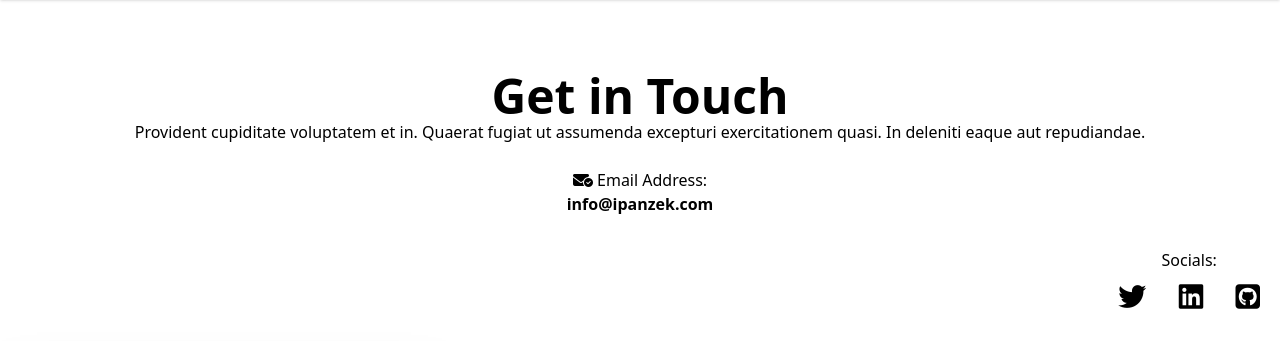
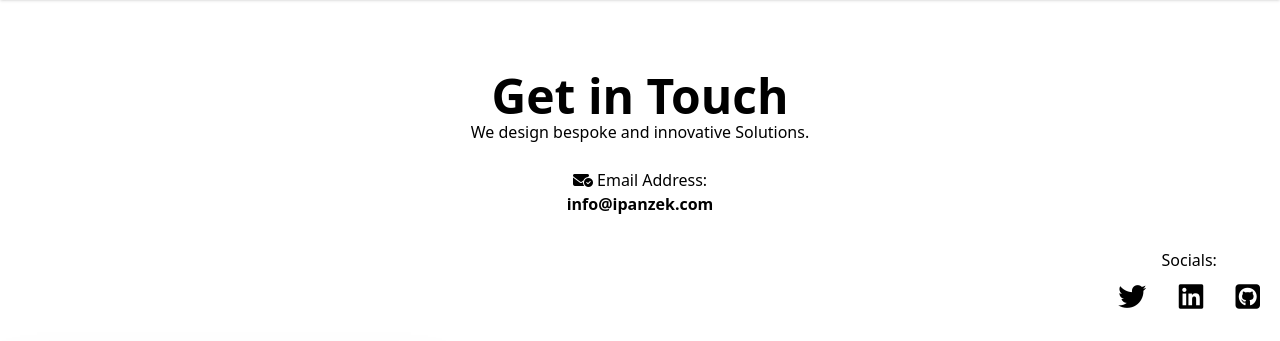
Before and after one commit to panzek/panzeksolutions, a Django app: page /contact/ in a window 1280 px wide. Shown: the part 263-604 px from the top of the page. Run offline with Django 5.2, Linux system fonts and the light colour scheme; style sheets or scripts are compiled from the project's sources; some libraries are stand-ins or nearby versions.

Commit message:
Edit text content

```diff
--- a/contact/templates/contact/contact.html
+++ b/contact/templates/contact/contact.html
@@ -15,8 +15,7 @@
                 <div>
                     <h1 class="text-5xl font-bold">Get in Touch</h1>
                     <p>
-                        Provident cupiditate voluptatem et in. Quaerat fugiat ut assumenda excepturi exercitationem
-                    quasi. In deleniti eaque aut repudiandae.
+                        We design bespoke and innovative Solutions.
                     </p>
                 </div>
                 <div class="py-6">
```
